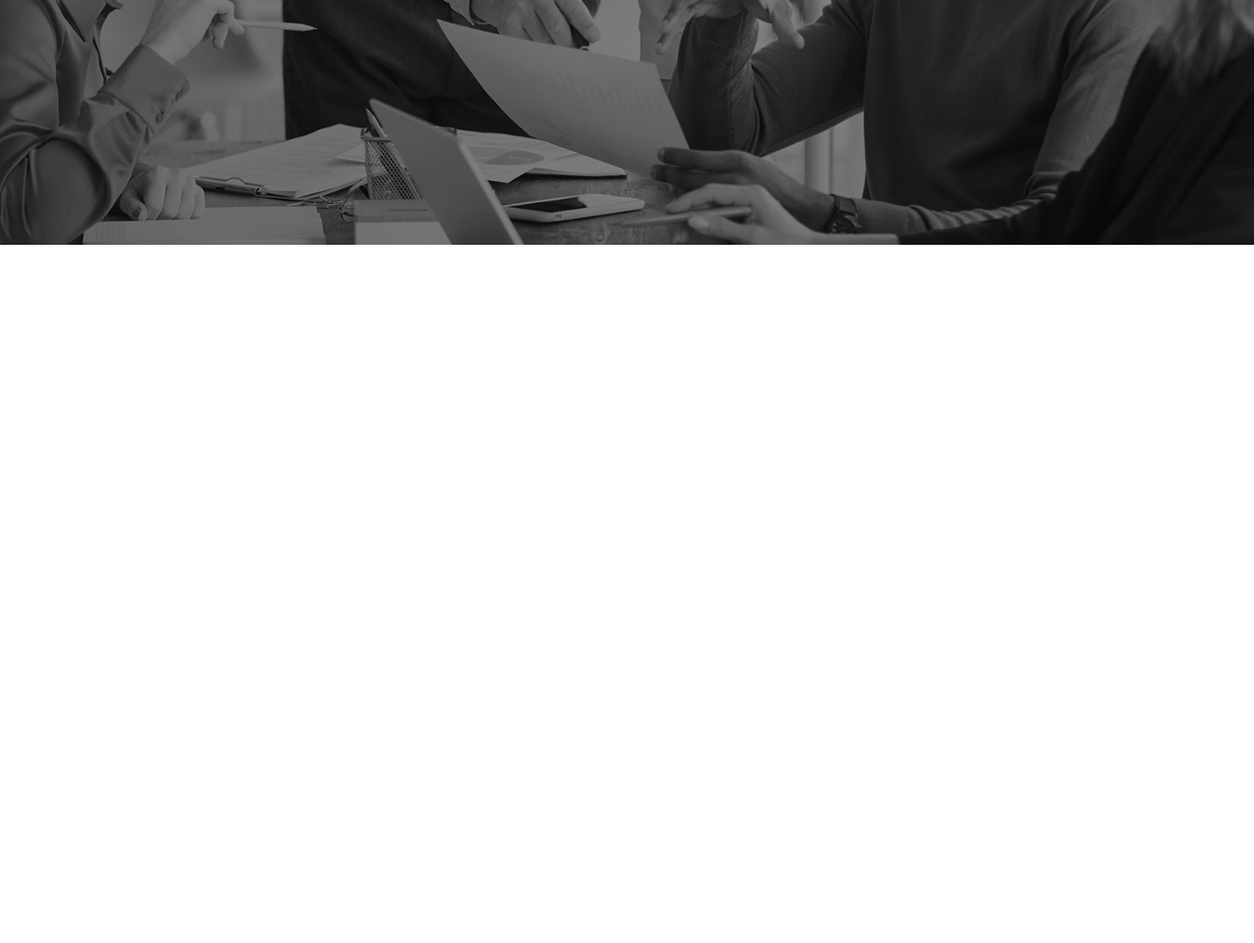
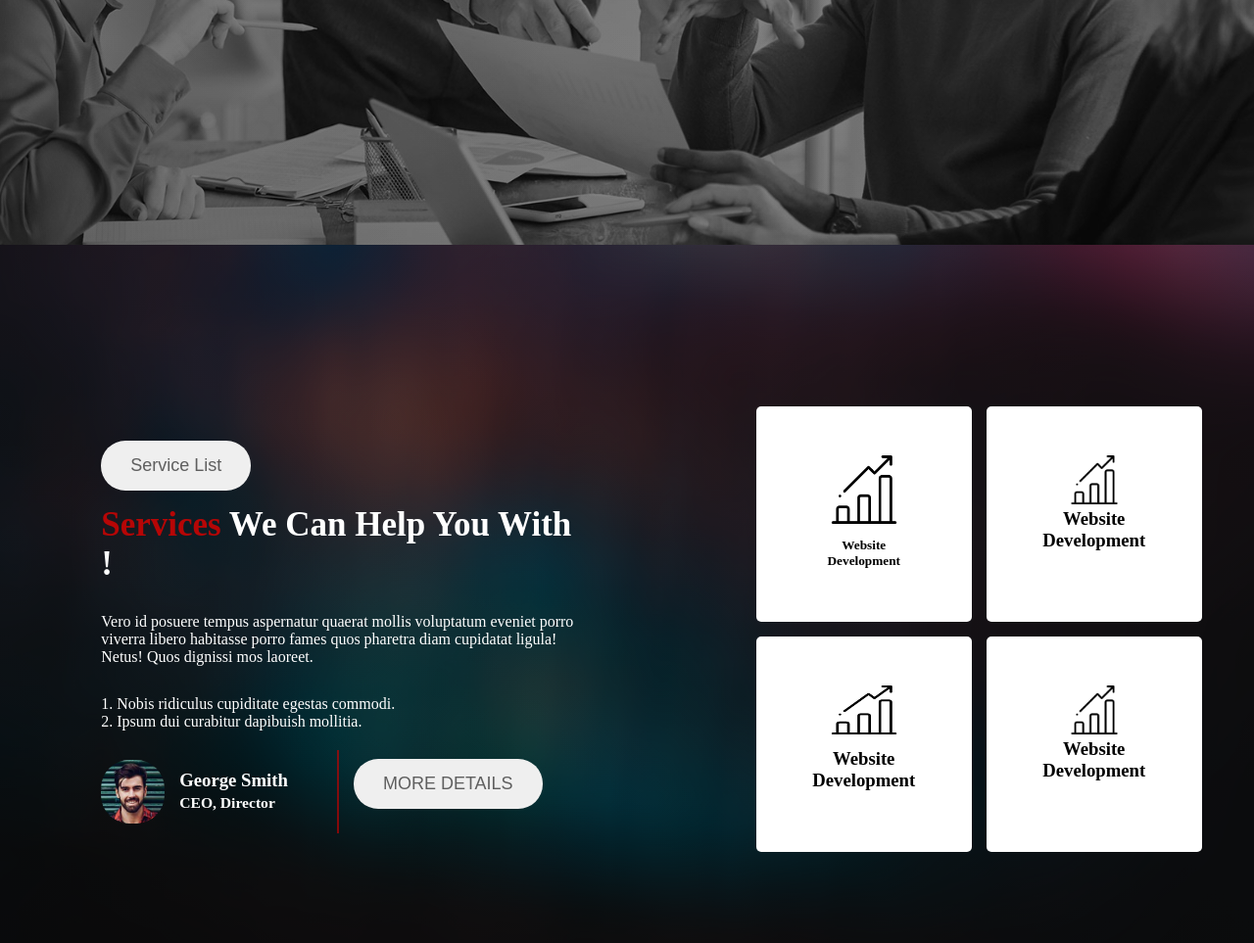
Before and after one commit to MdAbdullahIbnNoor/digital-agency, a plain HTML site: page index.html in a window 1280 px wide. Shown: the part 619-1582 px from the top of the page at 98% size. Before the commit the page ends 869 px from the top, so only its background shows below. Drawn offline with Linux system fonts and the light colour scheme.

Commit message:
service done

```diff
--- a/index.html
+++ b/index.html
@@ -31,7 +31,51 @@
             </div>
         </div>
     </header>
-    <main></main>
+    <main>
+        <section class="sevice-section-info">
+            <div class="service-info">
+                <button type="button">Service List</button>
+                <h1><span class="digital-color-red">Services</span> We Can Help You With !</h1>
+                <p>Vero id posuere tempus aspernatur quaerat mollis voluptatum eveniet porro viverra libero habitasse porro fames quos pharetra diam cupidatat ligula! Netus! Quos dignissi mos laoreet.</p>
+
+                    <li>1. Nobis ridiculus cupiditate egestas commodi.</li>
+                    <li>2. Ipsum dui curabitur dapibuish mollitia.</li>
+
+                <div class="author-info">
+                    <div class="author">
+                        <img src="./asset/image/author.jpg" height="65px", width="65px" image">
+                        <h3>George Smith <br> <small>CEO, Director</small></h3>
+                    </div>
+                    <button class="more-detils">MORE DETAILS</button>
+                </div>
+            </div>
+
+            <div class="service-section-icon">
+                <div class="box-container-up">
+                    <div class="box">
+                        <img class="icon" src="./asset/icons/bar-chart.png">
+                        <h5>Website Development</h5>
+                    </div>
+                    <div class="box">
+                        <img src="./asset/icons/bar-chart.png" height="50px" width="50px">
+                        <h3>Website Development</h3>
+                    </div>
+                </div>
+                <div class="box-container-down">
+                        <div class="box">
+                            <img class="icon" src="./asset/icons/bar-chart.png" height="50px" width="50px">
+                            <h3>Website Development</h3>
+                        </div>
+                        <div class="box">
+                            <img src="./asset/icons/bar-chart.png" height="50px" width="50px">
+                            <h3>Website Development</h3>
+                        </div>
+                </div>
+            </div>
+            </div>
+            </section>
+        </section>
+    </main>
     <footer></footer>
 </body>
 </html>
--- a/styles.css
+++ b/styles.css
@@ -70,3 +70,96 @@
     background-color: rgb(182, 6, 6);
     color: white;
 }
+
+/* Service Section */
+.sevice-section-info{
+    background-image: url('./asset/image/bg-3.jpg'),linear-gradient(45deg, rgb(29, 28, 28), rgb(51, 43, 43));
+    background-blend-mode: overlay;
+    background-position: center;
+    background-repeat: no-repeat;
+    background-size: cover;
+    height: 100vh;
+    display: flex;
+    justify-content: space-around;
+    align-items: center;
+    color: white;
+}
+.service-info{
+    padding: 80px 50px;
+    width: 40%;
+    align-items: last baseline;
+}
+
+.service-info button{
+
+    padding: 15px 30px;
+    border: none;
+    border-radius: 25px;
+    margin-bottom: 15px;
+    color: rgb(95, 95, 95);
+    font-size: large;
+}
+
+.service-info h1, p{
+    width: 95%;
+    margin-bottom: 30px;
+    text-align: left;
+
+}
+
+.service-info li{
+    list-style-type: none;
+}
+
+.service-info h1{
+    font-size: 35px;
+}
+.author-info{
+    display: flex;
+    align-items: center;
+    margin-top: 20px;
+
+}
+.author-info img{
+
+    border-radius: 45%;
+}
+
+.author {
+    display: flex;
+    justify-content: space-between;
+    align-items: center;
+    gap: 15px;
+    border-right: 2px solid rgba(197, 2, 2, 0.658);
+    padding: 10px 50px 10px 0px;
+    margin-right: 15px;
+}
+.icon{
+    width: 70px;
+    margin-bottom: 10px;
+}
+
+.box-container-up{
+    display: flex;
+    margin-bottom: 15px;
+    gap: 15px;
+}
+
+.box-container-down{
+    display: flex;
+    margin-bottom: 15px;
+    gap: 15px;
+}
+
+.box{
+    text-align: center;
+    height: 120px;
+    width: 120px;
+    padding: 50px;
+    background-color: white;
+    color: black;
+    margin: 10px;
+    margin: 10px;
+    border-radius: 5px;
+    margin: auto;
+}
```
Also changed, not shown: asset/image/bg-02.jpg (added), asset/image/bg-3.jpg (added).
